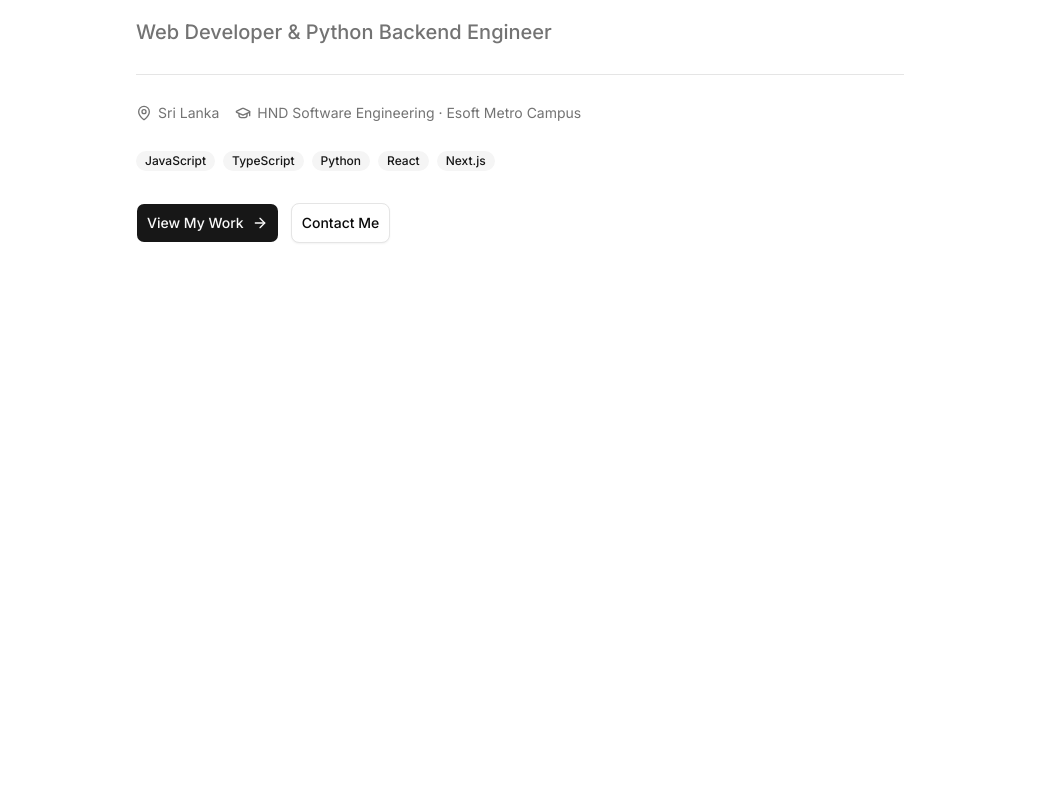
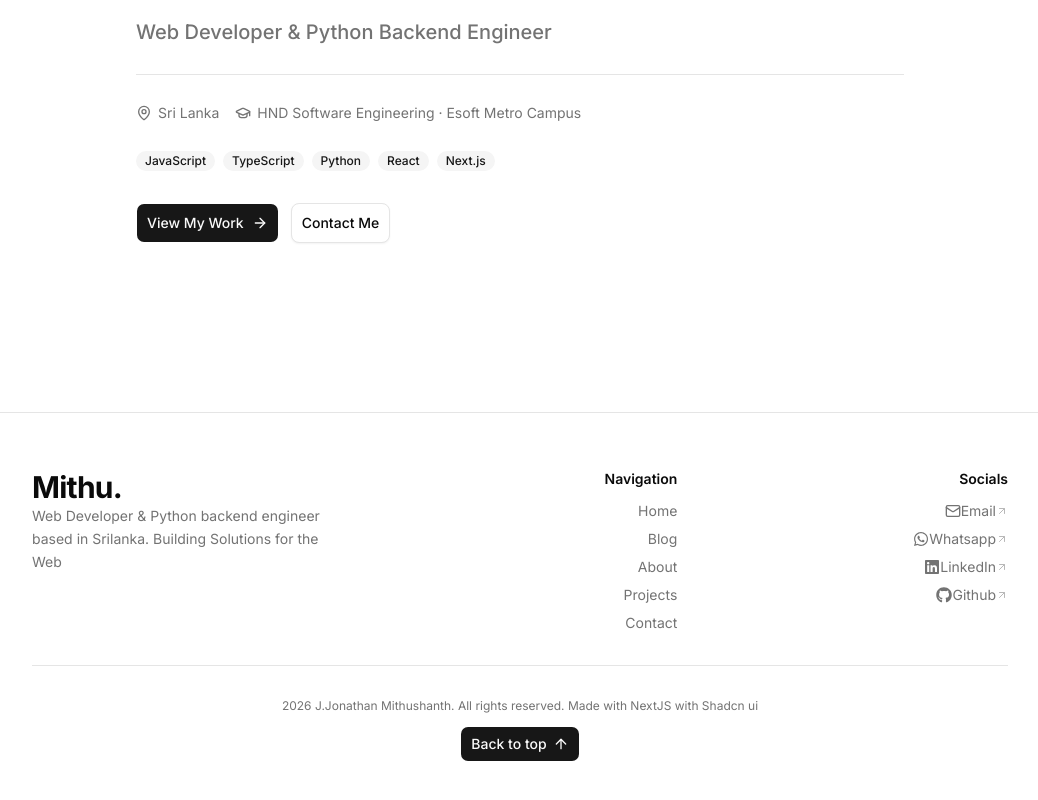
Before and after one commit to Mithu-Vulcan/mithu.dev, a Next.js app: page / in a window 1280 px wide. Shown: the part 388-1188 px from the top of the page, without its empty margins (120-1158 px from the left). Before the commit the page ends 800 px from the top, so only its background shows below. Built offline with nearby package versions, Linux system fonts and the light colour scheme.

Commit message:
footer completed

```diff
--- a/package.json
+++ b/package.json
@@ -19,6 +19,7 @@
     "radix-ui": "^1.6.0",
     "react": "19.2.4",
     "react-dom": "19.2.4",
+    "react-icons": "^5.6.0",
     "shadcn": "^4.11.0",
     "tailwind-merge": "^3.6.0",
     "tw-animate-css": "^1.4.0"
--- a/src/app/layout.tsx
+++ b/src/app/layout.tsx
@@ -5,6 +5,7 @@ import "./globals.css";
 import { cn } from "@/lib/utils";
 import { ThemeProvider } from "@/components/theme-provider"
 import Navbar from "@/components/layout/navbar";
+import Footer from "@/components/layout/footer";
 
 const inter = Inter({subsets:['latin'],variable:'--font-sans'});
 
@@ -43,6 +44,7 @@ export default function RootLayout({
           >
             <Navbar></Navbar>
             {children}
+            <Footer/>
           </ThemeProvider>
         <Analytics />
       </body>
--- /dev/null
+++ b/src/components/layout/footer.tsx
@@ -0,0 +1,97 @@
+import Link from "next/link"
+import { Mail, ArrowUpRight, ArrowUp } from "lucide-react";
+import { FaGithub, FaLinkedin, FaWhatsapp } from "react-icons/fa";
+import { Separator } from "@/components/ui/separator";
+import { Button } from "../ui/button";
+
+const navLinks = [
+    {label: "Home", href: "/"},
+    {label: "Blog", href: "/blog"},
+    {label: "About", href: "/#about"},
+    {label: "Projects", href: "/projects"},
+    {label: "Contact", href: "/contact"},
+];
+
+const socials = [
+    {
+        label: "Email",
+        href: "mailto:hello@mithu.lk",
+        icon: Mail
+    },
+    {
+        label: "Whatsapp",
+        href: "https://wa.me/94714582317",
+        icon: FaWhatsapp
+    },
+    {
+        label: "LinkedIn",
+        href: "https://www.linkedin.com/in/jonathan-mithushanth-9a97702a1",
+        icon: FaLinkedin
+    },
+    {
+        label: "Github",
+        href: "https://github.com/Mithu-Vulcan",
+        icon: FaGithub
+    },
+]
+
+export default function Footer () {
+    const year = new Date().getFullYear();
+    return (
+        <footer className="border-t bg-background">
+            <div className="px-6 py-14 max-w-5xl mx-auto">
+                <div className="grid grid-cols-2 md:grid-cols-3 gap-4">
+
+                    <div className="space-y-3 col-span-2 md:col-span-1">
+                        <Link href={"/"} className="text-3xl font-bold tracking-tight">Mithu.</Link>
+                        <p className="text-sm text-muted-foreground leading-relaxed">Web Developer &amp; Python backend engineer based in Srilanka.
+                            Building Solutions for the Web
+                        </p>
+                    </div>
+
+                    <div className="space-y-3">
+                        <p className="font-semibold md:text-right text-sm">Navigation</p>
+                        <ul className="space-y-2">
+                            {navLinks.map((link) => (
+                                <li key={link.href}
+                                className="text-sm text-muted-foreground md:text-right hover:text-foreground transition-colors">
+                                    <Link href={link.href}>{link.label}</Link>
+                                </li>
+                            ))}
+                        </ul>
+                    </div>
+
+                    <div className="space-y-3">
+                        <p className="font-semibold md:text-right text-sm">Socials</p>
+                        <ul className="space-y-2">
+                            {socials.map((social) => {
+                                const Icon = social.icon;
+                                return(
+                                <li key={social.label}>
+                                    <a href={social.href} target="blank" rel="nooperner noreferrer"
+                                    className="flex items-center text-sm text-muted-foreground md:justify-end transition-colors hover:text-foreground">
+                                        <Icon className="h-4 w-4 shrink-0"/>
+                                        {social.label}
+                                        <ArrowUpRight className="h-3 w-3 opacity-50"/>
+                                    </a>
+                                </li>
+                            )})}
+                        </ul>
+                    </div>
+
+                </div>
+
+                <Separator className="my-8"/>
+
+                <div className="flex flex-col text-xs text-muted-foreground items-center justify-between gap-3">
+                    <p className="text-center"> {year} J.Jonathan Mithushanth. All rights reserved. Made with NextJS with Shadcn ui</p>
+                    <Link href={"#top"} className="hidden md:block">
+                    <Button className="cursor-pointer">Back to top <ArrowUp/></Button>
+                    </Link>
+                </div>
+
+
+            </div>
+        </footer>
+    )
+}
```
Also changed, not shown: 1 other file (tests, documents, lock files or other folders).
